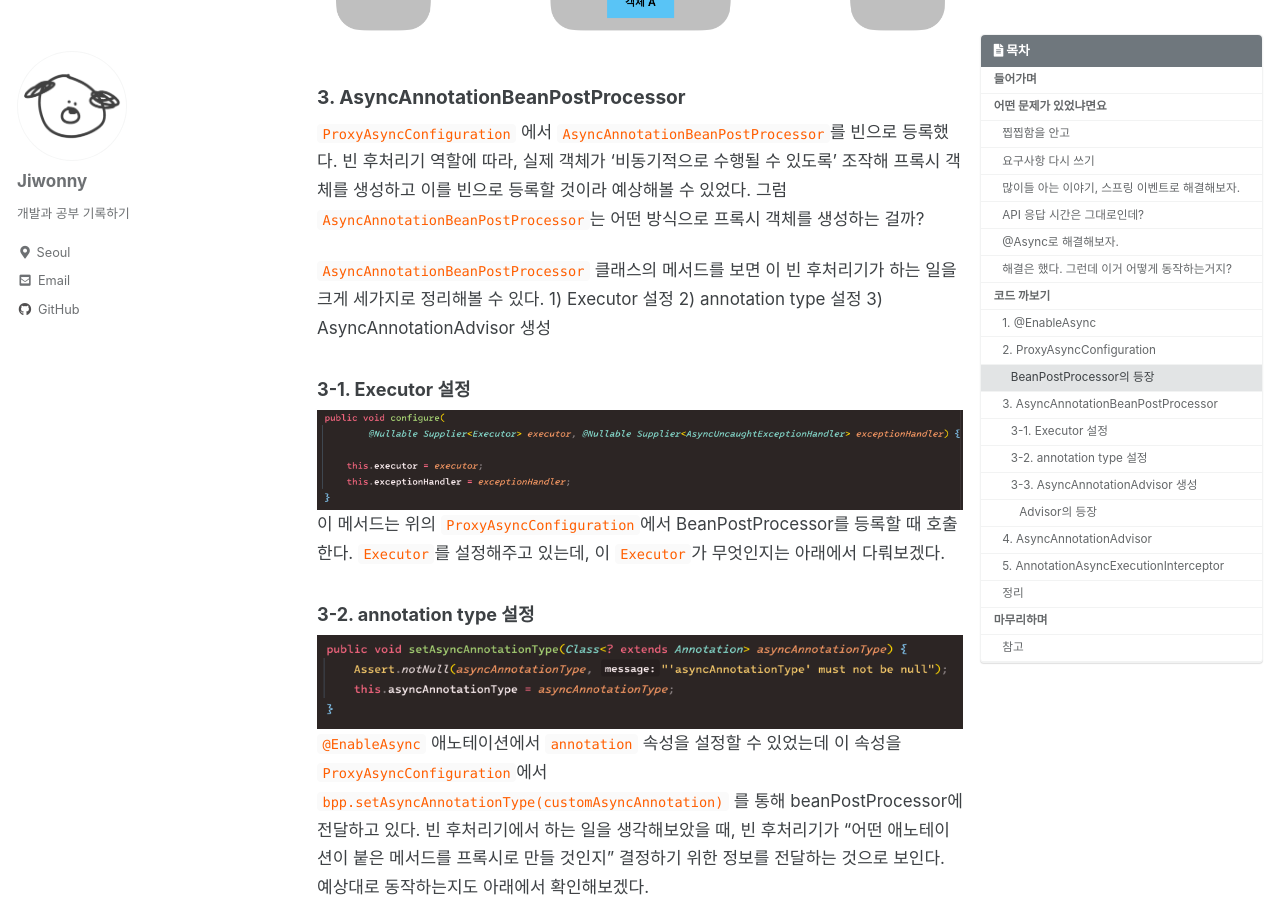
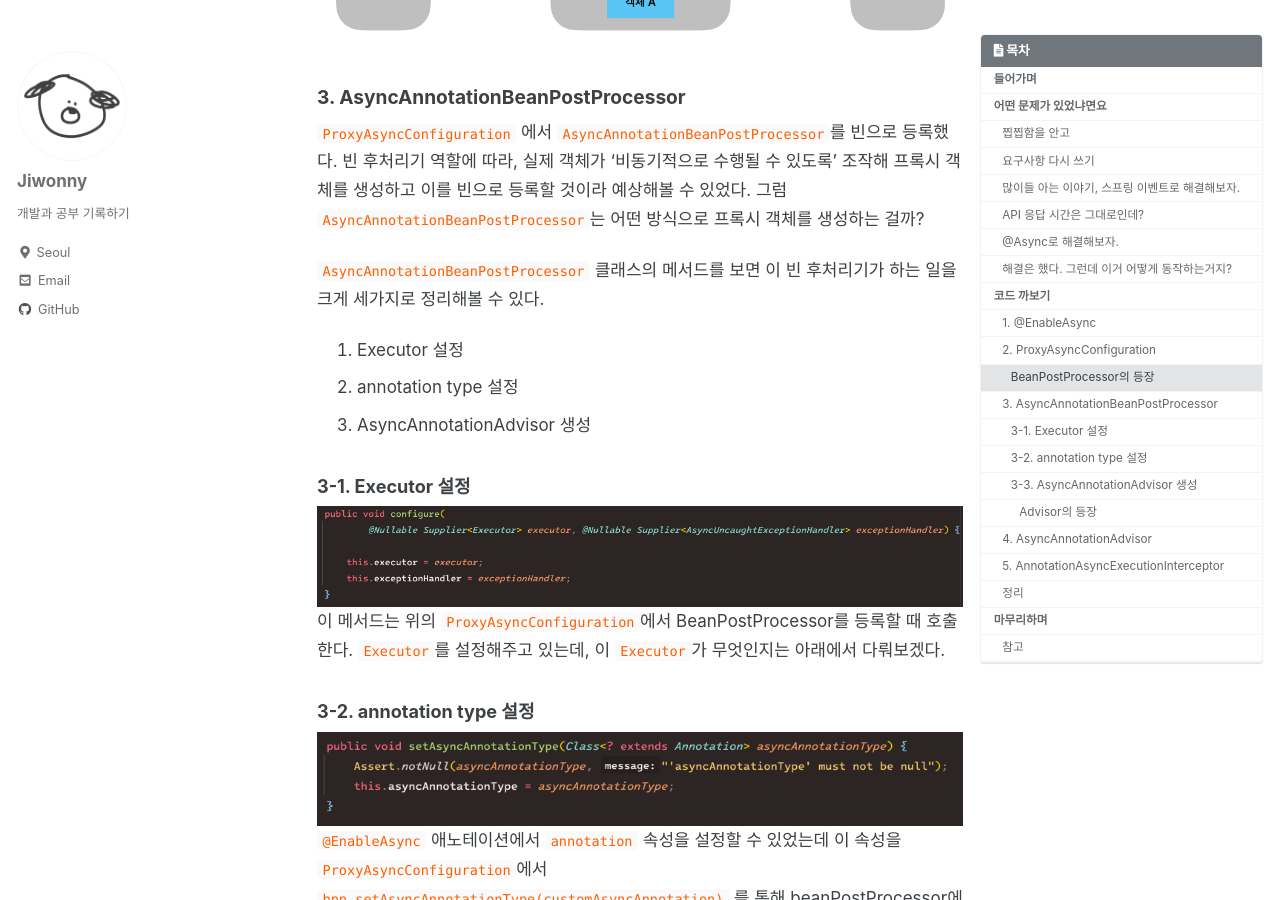
Before and after one commit to jiwonny/jiwonny.github.io, a Jekyll site: the page built from _posts/2023-12-07-async-proxy.markdown, in a window 1280 px wide and 900 px high, scrolled down 10591 px. Built offline with Jekyll 4.4.1, drawn with Linux system fonts in a browser that asks for light colours; cached includes are drawn as plain includes; comment, search, counter and statistics services are not loaded.

Commit message:
numbering

```diff
--- a/_posts/2023-12-07-async-proxy.markdown
+++ b/_posts/2023-12-07-async-proxy.markdown
@@ -356,9 +356,9 @@ AdviceMode mode() default AdviceMode.PROXY;
 그럼 `AsyncAnnotationBeanPostProcessor`는 어떤 방식으로 프록시 객체를 생성하는 걸까?
 
 `AsyncAnnotationBeanPostProcessor` 클래스의 메서드를 보면 이 빈 후처리기가 하는 일을 크게 세가지로 정리해볼 수 있다.
-1) Executor 설정
-2) annotation type 설정
-3) AsyncAnnotationAdvisor 생성
+1. Executor 설정
+2. annotation type 설정
+3. AsyncAnnotationAdvisor 생성
 
 #### 3-1. Executor 설정
 ![async-annotation-bean-post-processor-configure.png](/assets/images/async-aop/async-annotation-bean-post-processor-configure.png)
```
